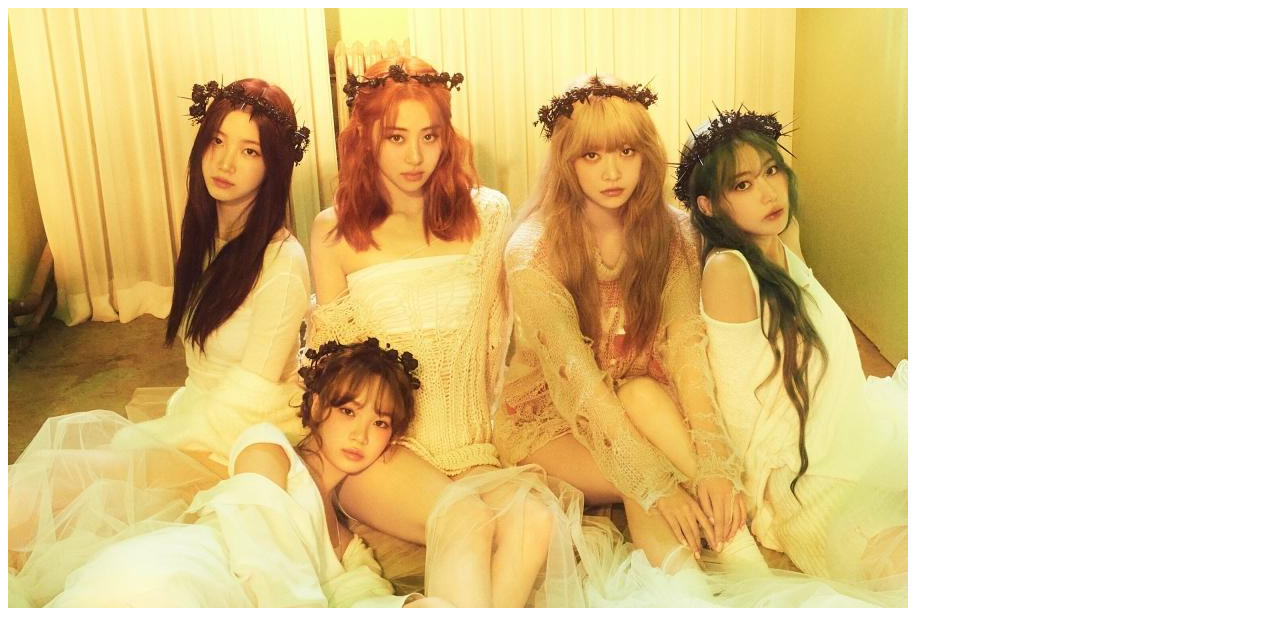
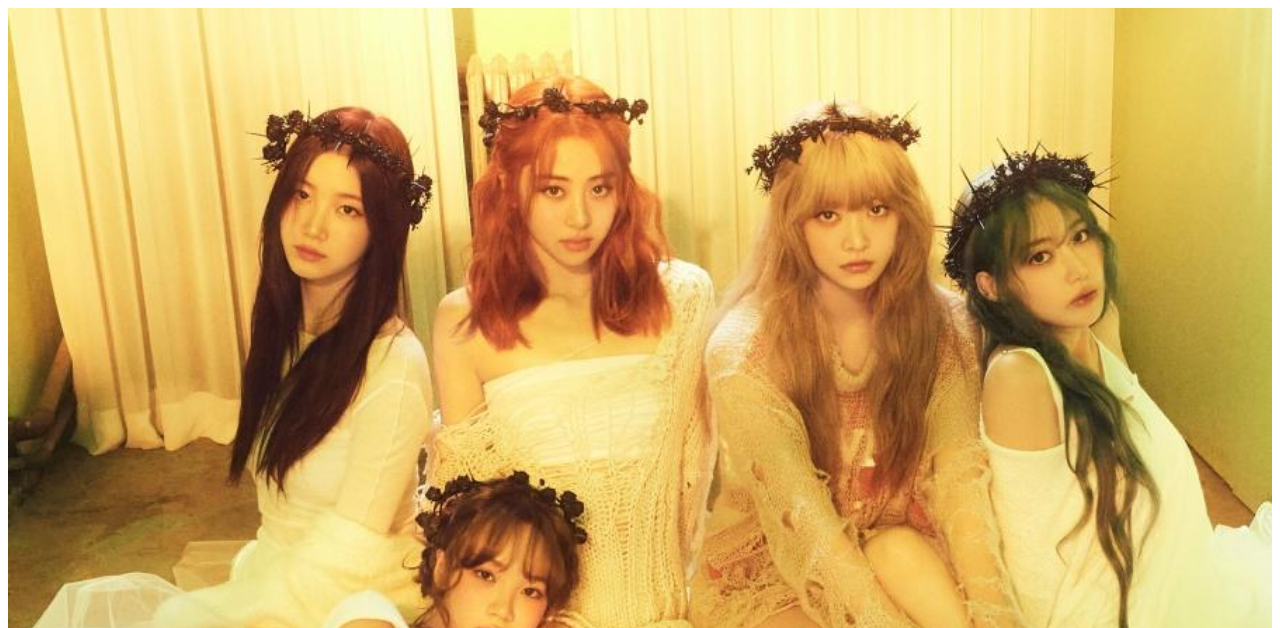
Before and after one commit to eduarda-ohse/meuBlog1b, a plain HTML site: page index.html in a window 1280 px wide. Shown: the top 628 px of the page. Drawn offline with Linux system fonts and the light colour scheme.

Commit message:
Update index.html

```diff
--- a/index.html
+++ b/index.html
@@ -11,6 +11,26 @@
       font-family: cursive;
       font-size: 25pt;
      }
+  img {
+   width:7000px;
+   height 500px;
+
+  }
+
+  .centro{
+   position: relative;
+   display: flex;
+   align-itens: center;
+   justify-contest: center;
+
+  }
+
+  .borda{
+   border:5px solid red
+   border-radius:20px
+
+  }
+
 </style>
  </head>
  <body>
```
